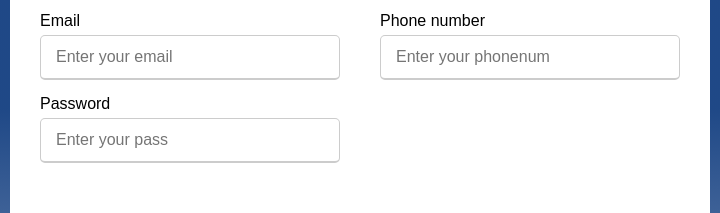
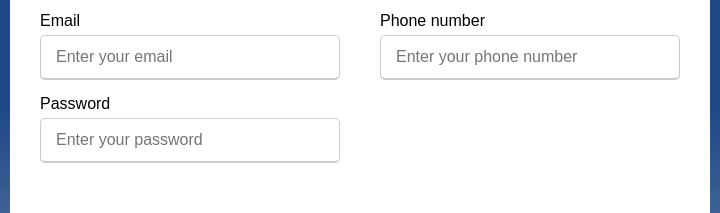
Before and after one commit to MyNNeiei/RentalTour, a plain HTML site: page front-end/regis.html in a window 1280 px wide. Shown: the part 295-508 px from the top of the page, 280-1000 px from the left. Drawn offline with Linux system fonts and the light colour scheme.

Commit message:
nncommit14

```diff
--- a/css/style.css
+++ b/css/style.css
@@ -3,6 +3,7 @@ body{
     padding: 0;
     font-family: 'Roboto', sans-serif;
     font-family: 'Prompt', sans-serif;
+    overflow-x: hidden;
 }
 /* Navbar */
 #nav-bar{
--- a/front-end/regis.html
+++ b/front-end/regis.html
@@ -26,11 +26,11 @@
                 </div>
                 <div class="input-box">
                     <span class="details">Phone number</span>
-                    <input type="text" placeholder="Enter your phonenum" required>
+                    <input type="text" placeholder="Enter your phone number" required>
                 </div>
                 <div class="input-box">
                     <span class="details">Password</span>
-                    <input type="text" placeholder="Enter your pass" required>
+                    <input type="text" placeholder="Enter your password" required>
                 </div>
             </div>
             <div class="button">
```
